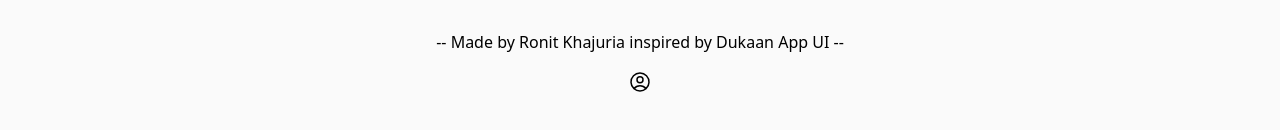
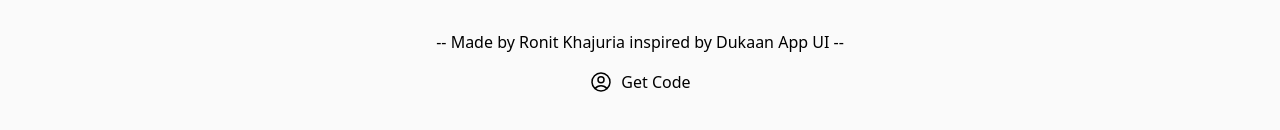
Before and after one commit to ronitsharma03/100xDevs-cohort-code, a React (Vite) app in the folder week 8.2/dukaan-tailwind/: page / in a window 1280 px wide. Shown: the part 1221-1351 px from the top of the page. Built offline with nearby package versions, Linux system fonts and the light colour scheme.

Commit message:
Landing page completed

```diff
--- a/week 8.2/dukaan-tailwind/src/components/footer.jsx
+++ b/week 8.2/dukaan-tailwind/src/components/footer.jsx
@@ -6,9 +6,17 @@
                 -- Made by <a href="https://twitter.com/devxronit">Ronit Khajuria</a> inspired by Dukaan App UI --
             </div>
             <div>
-                <a href="https://github.com/ronitsharma03/100xDevs-cohort-code/tree/main/week%208.2/dukaan-tailwind"><svg xmlns="http://www.w3.org/2000/svg" fill="none" viewBox="0 0 24 24" stroke-width="1.5" stroke="currentColor" class="w-6 h-6">
-                    <path stroke-linecap="round" stroke-linejoin="round" d="M17.982 18.725A7.488 7.488 0 0 0 12 15.75a7.488 7.488 0 0 0-5.982 2.975m11.963 0a9 9 0 1 0-11.963 0m11.963 0A8.966 8.966 0 0 1 12 21a8.966 8.966 0 0 1-5.982-2.275M15 9.75a3 3 0 1 1-6 0 3 3 0 0 1 6 0Z" />
-                </svg>
+                <a href="https://github.com/ronitsharma03/100xDevs-cohort-code/tree/main/week%208.2/dukaan-tailwind" target="_blank">
+                    <div className="flex flex-row gap-2">
+                        <div>
+                            <svg xmlns="http://www.w3.org/2000/svg" fill="none" viewBox="0 0 24 24" stroke-width="1.5" stroke="currentColor" class="w-6 h-6">
+                                <path stroke-linecap="round" stroke-linejoin="round" d="M17.982 18.725A7.488 7.488 0 0 0 12 15.75a7.488 7.488 0 0 0-5.982 2.975m11.963 0a9 9 0 1 0-11.963 0m11.963 0A8.966 8.966 0 0 1 12 21a8.966 8.966 0 0 1-5.982-2.275M15 9.75a3 3 0 1 1-6 0 3 3 0 0 1 6 0Z" />
+                            </svg>
+                        </div>
+                        <div>
+                            Get Code
+                        </div>
+                    </div>
                 </a>
 
             </div>
```
